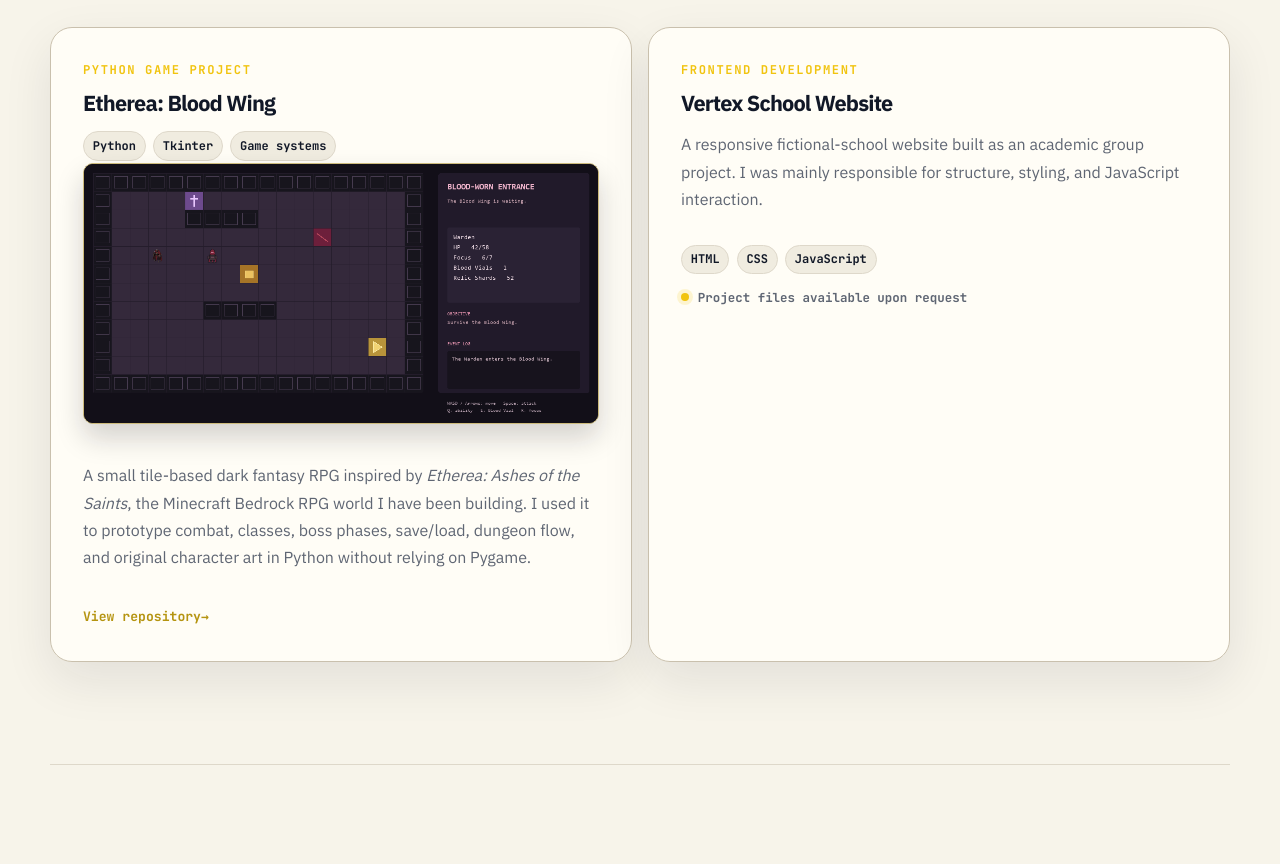
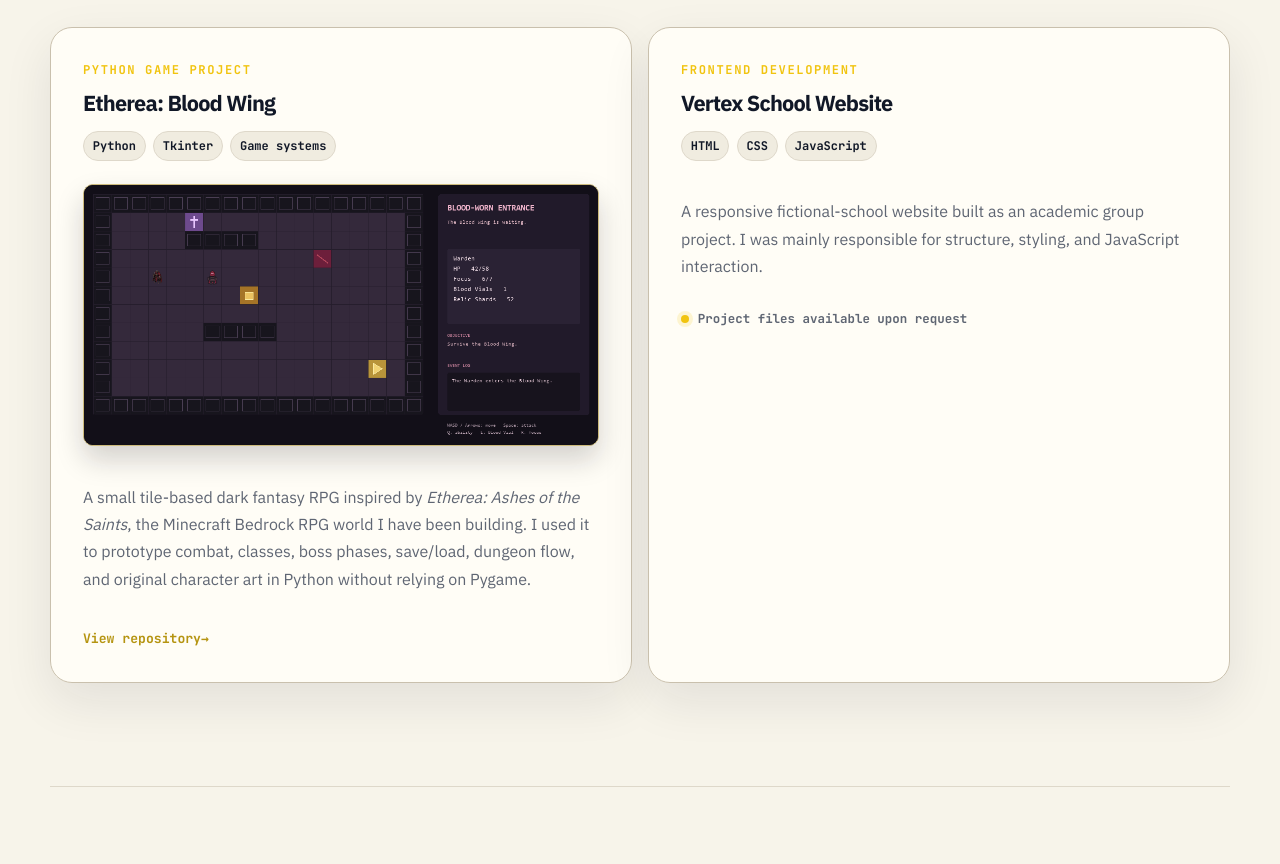
Before and after one commit to hafezomar/hafezomar.github.io, a plain HTML site: page index.html in a window 1280 px wide. Shown: the part 3880-4744 px from the top of the page. Drawn offline with Linux system fonts and the light colour scheme.

Commit message:
Align other project card metadata

```diff
--- a/index.html
+++ b/index.html
@@ -359,10 +359,10 @@ focus = "platform, genre, region patterns"</code></pre>
                 <article class="other-project-card reveal">
                     <p class="project-label">Frontend development</p>
                     <h3>Vertex School Website</h3>
-                    <p>A responsive fictional-school website built as an academic group project. I was mainly responsible for structure, styling, and JavaScript interaction.</p>
                     <div class="tag-row" aria-label="Tools used">
                         <span>HTML</span><span>CSS</span><span>JavaScript</span>
                     </div>
+                    <p>A responsive fictional-school website built as an academic group project. I was mainly responsible for structure, styling, and JavaScript interaction.</p>
                     <p class="small-note"><span class="status-dot" aria-hidden="true"></span> Project files available upon request</p>
                 </article>
                 <article class="other-project-card etherea-card reveal">
--- a/style.css
+++ b/style.css
@@ -1594,6 +1594,10 @@ body.dark-mode .chess-piece {
     letter-spacing: -0.04em;
 }
 
+.other-project-card .tag-row {
+    margin: 1rem 0 1.35rem;
+}
+
 .etherea-card {
     order: -1;
 }
```
